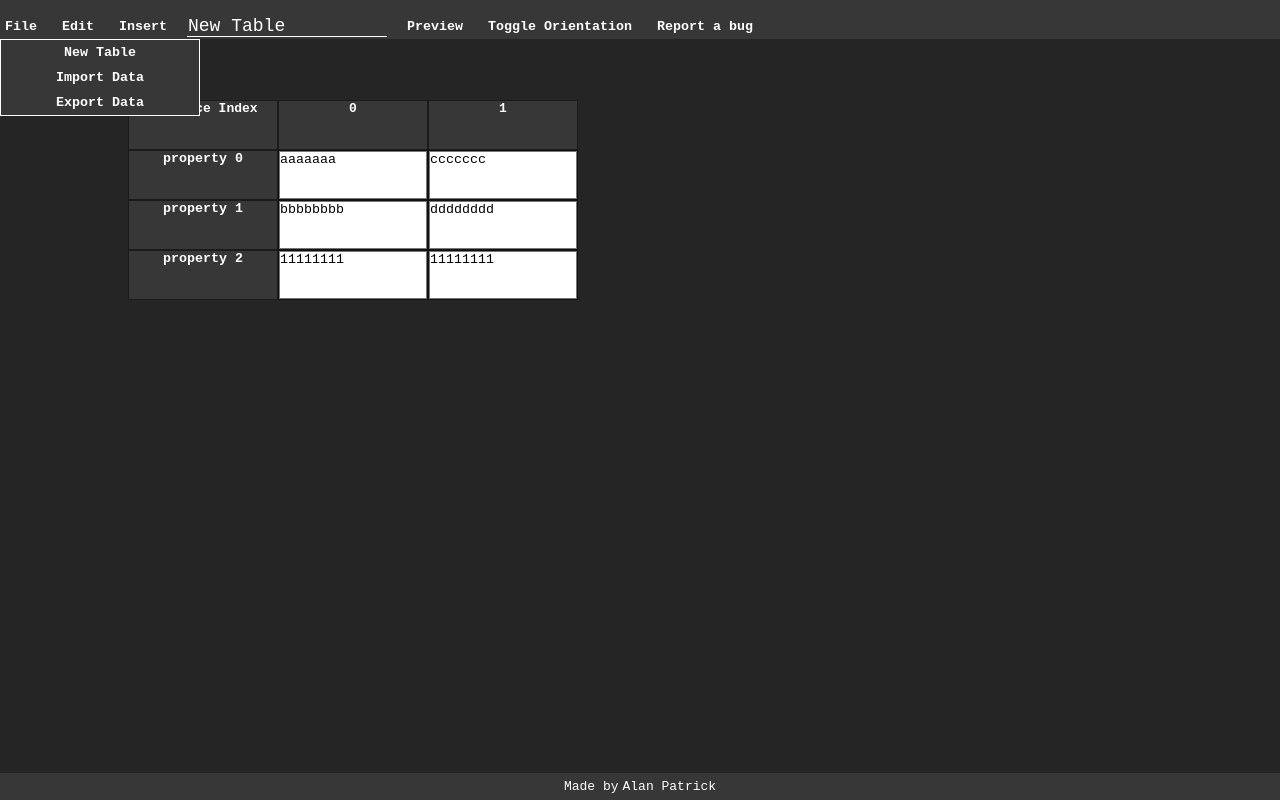
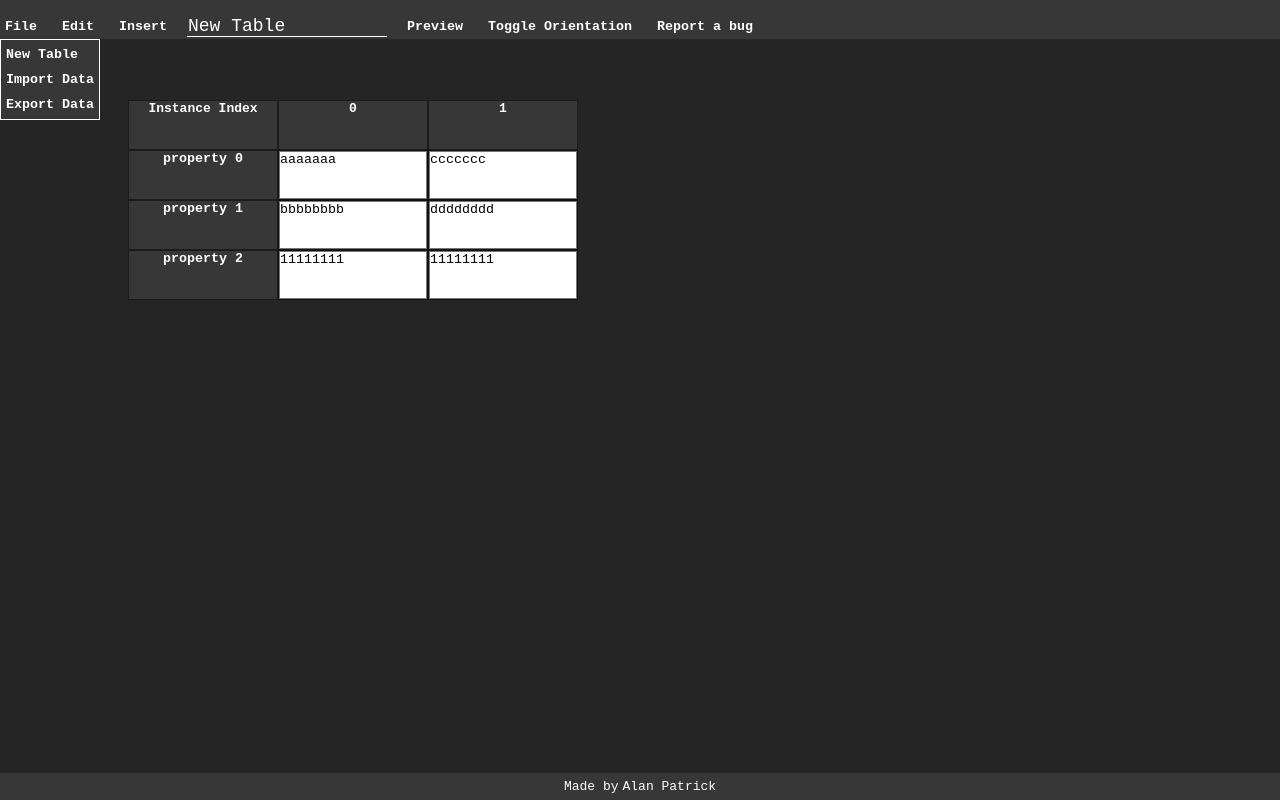
Before and after one commit to al-ptk/nosql-table, a React (Create React App) app: page / in a window 1280 px wide. Both pictures are taken after a click on the button "File". Built offline with nearby package versions, Linux system fonts and the light colour scheme.

Commit message:
style: ContextMenu

```diff
--- a/src/JsonTable/JsonTable.js
+++ b/src/JsonTable/JsonTable.js
@@ -21,7 +21,11 @@ function TableHead() {
     <StyledTHead>
       {/* For vertical rows, make tr be flex column */}
       <tr>
-        <th scope="col" className="index-heading">
+        <th
+          scope="col"
+          className="index-heading"
+          onContextMenu={(e) => e.preventDefault()}
+        >
           Instance Index
         </th>
         {schema.map((property, propertyIndex) => (
@@ -43,9 +47,7 @@ function TableBody() {
     <StyledTBody>
       {instances.map((instance, instanceIndex) => (
         <tr key={`instance-${instanceIndex}`}>
-          <IndexHeading
-            instanceIndex={instanceIndex}
-          />
+          <IndexHeading instanceIndex={instanceIndex} />
           {schema.map((property, propertyIndex) => {
             return (
               <DataCell
--- a/src/components/ContextMenu.js
+++ b/src/components/ContextMenu.js
@@ -49,17 +49,19 @@ import styled from 'styled-components';
 export function ContextMenu({ children, Reference, xPos, yPos, closeMenu }) {
   const controlContextVisibility = () => {
     if (Reference === undefined) return;
-    document.body.click();
+    document.body.click(); // closes other menus
     Reference.current.focus();
-    const checkMenuFocusWithin = (e) => {
+    const closeMenuOnOutsideClick = (e) => {
       const isFocusWithin = Reference.current.contains(document.activeElement);
       if (!isFocusWithin) {
         closeMenu();
       }
     };
-    window.addEventListener('click', checkMenuFocusWithin);
+    window.addEventListener('click', closeMenuOnOutsideClick);
+    window.addEventListener('contextmenu', closeMenuOnOutsideClick);
     return () => {
-      window.removeEventListener('click', checkMenuFocusWithin);
+      window.removeEventListener('click', closeMenuOnOutsideClick);
+      window.removeEventListener('contextmenu', closeMenuOnOutsideClick);
     };
   };
 
@@ -96,9 +98,10 @@ const StyledMenu = styled.div`
   top: ${(props) => props.yPos};
   left: ${(props) => props.xPos};
   z-index: 10;
-  width: 200px;
+  width: fit-content;
   background-color: #373737;
   border: 1px solid white;
+  padding: 2px 0px;
 
   button {
     display: block;
@@ -106,8 +109,12 @@ const StyledMenu = styled.div`
     color: white;
     border: none;
     width: 100%;
+    text-align: left;
+    padding: 1px 7.5px;
   }
 
   hr {
+    color: rgba(255, 255, 255, 0.3);
+    margin: 2px 0;
   }
 `;
```
